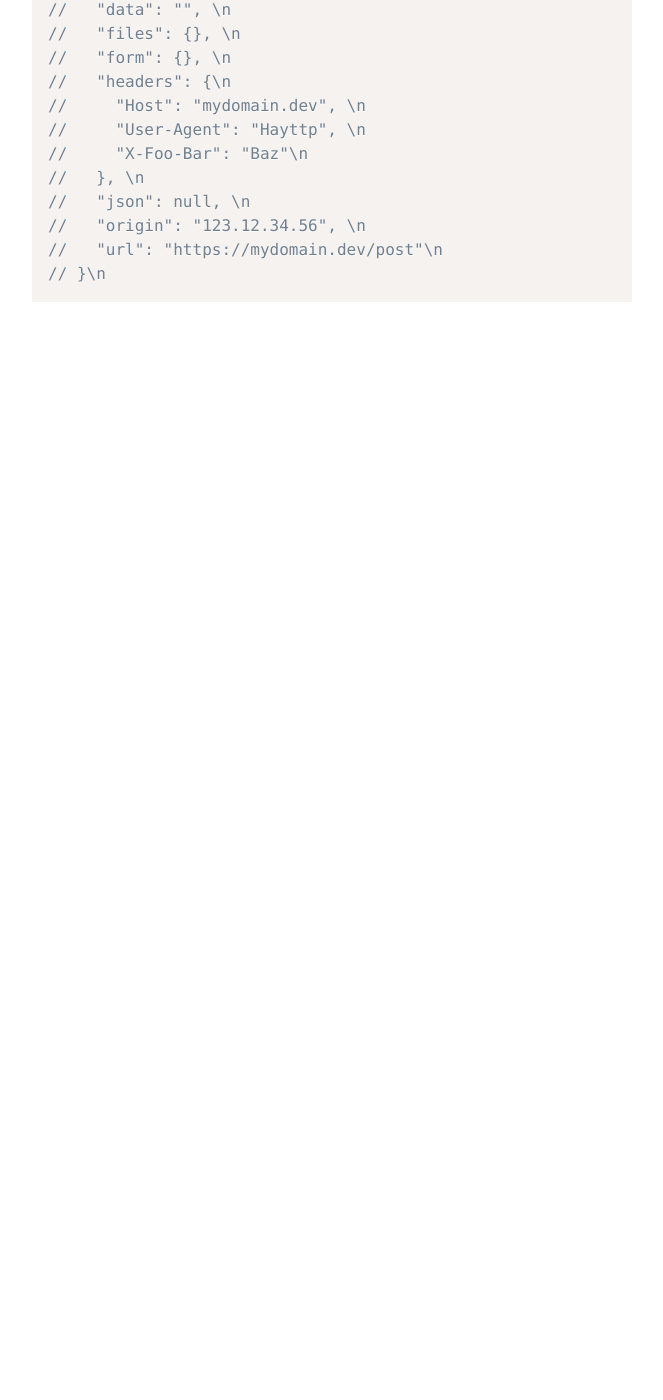
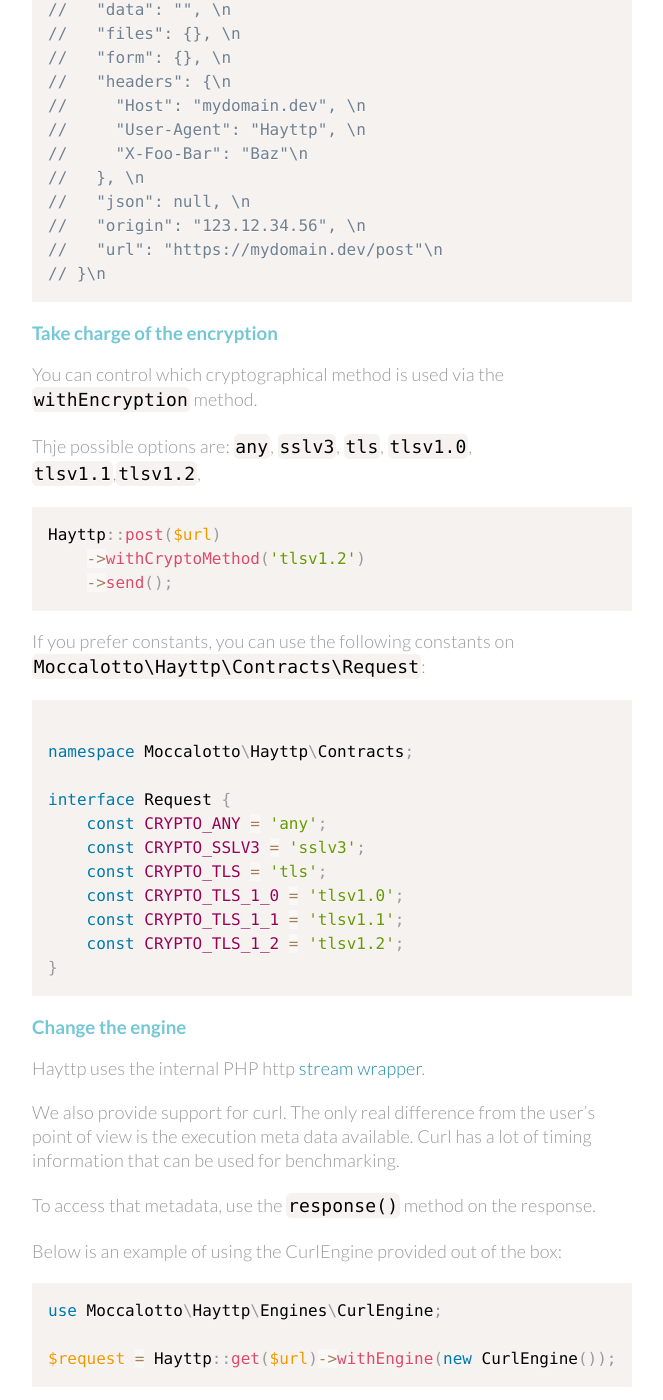
Before and after one commit to moccalotto/moccalotto.github.com, a Jekyll site: the page built from docs/hayttp.md, in a window 1280 px wide and 1400 px high, scrolled down 3589 px. Shown: the whole window, without its empty margins (308-971 px from the left). Built offline with Jekyll 4.4.1, drawn with Linux system fonts in a browser that asks for light colours; nearby versions of some CDN libraries; before the commit the page ends 3907 px from its top, so only the background shows below that; some of the changed text lies outside the part shown.

Commit message:
More Hayttp stuff

````diff
--- a/docs/hayttp.md
+++ b/docs/hayttp.md
@@ -175,3 +175,119 @@ $responseString =
 //   "url": "https://mydomain.dev/post"\n
 // }\n
 ```
+
+### Take charge of the encryption
+
+You can control which cryptographical method is used via the `withEncryption` method.
+
+Thje possible options are: `any`, `sslv3`, `tls`, `tlsv1.0`, `tlsv1.1`,`tlsv1.2`,
+
+```php
+Hayttp::post($url)
+    ->withCryptoMethod('tlsv1.2')
+    ->send();
+```
+
+
+If you prefer constants, you can use the following constants on `Moccalotto\Hayttp\Contracts\Request`:
+
+```php
+
+namespace Moccalotto\Hayttp\Contracts;
+
+interface Request {
+    const CRYPTO_ANY = 'any';
+    const CRYPTO_SSLV3 = 'sslv3';
+    const CRYPTO_TLS = 'tls';
+    const CRYPTO_TLS_1_0 = 'tlsv1.0';
+    const CRYPTO_TLS_1_1 = 'tlsv1.1';
+    const CRYPTO_TLS_1_2 = 'tlsv1.2';
+}
+```
+
+### Change the engine
+
+Hayttp uses the internal PHP http [stream wrapper](http://php.net/manual/wrappers.http.php).
+
+We also provide support for curl. The only real difference from the user's point of view is
+the execution meta data available. Curl has a lot of timing information that can be used for benchmarking.
+
+To access that metadata, use the `response()` method on the response.
+
+
+Below is an example of using the CurlEngine provided out of the box:
+
+```php
+use Moccalotto\Hayttp\Engines\CurlEngine;
+
+$request = Hayttp::get($url)->withEngine(new CurlEngine());
+```
+
+
+### Metadata
+
+When executing a request, the engine records some metadata and stores it on the response.
+This data can be accessed via the metadata method.
+
+The metadata is completely engine-specific;
+the `CurlEngine` is great for benchmarking and the `NativeEngine`
+is great for determining exactly which crypto method was used.
+
+Metadata for `Moccalotto\Hayttp\Engines\NativeEngine`:
+
+```php
+[
+    // crypto info only available for https requests.
+     "crypto" => [
+       "protocol" => "TLSv1.2",
+       "cipher_name" => "ECDHE-RSA-AES256-GCM-SHA384",
+       "cipher_bits" => 256,
+       "cipher_version" => "TLSv1/SSLv3",
+     ],
+     "timed_out" => false,
+     "blocked" => true,
+     "eof" => true,
+     "wrapper_data" => [
+     /* all http headers are stored here */
+     ],
+     "wrapper_type" => "http",
+     "stream_type" => "tcp_socket/ssl",
+     "mode" => "r",
+     "unread_bytes" => 0,
+     "seekable" => false,
+     "uri" => "https://mysite.dev",
+ ]
+```
+
+Metadata for `Moccalotto\Hayttp\Engines\CurlEngine`:
+
+```php
+[
+     "url" => "https://mysite.dev",
+     "content_type" => "application/json",
+     "http_code" => 200,
+     "header_size" => 215,
+     "request_size" => 159,
+     "filetime" => -1,
+     "ssl_verify_result" => 0,
+     "redirect_count" => 0,
+     "total_time" => 0.586272,
+     "namelookup_time" => 0.034034,
+     "connect_time" => 0.130231,
+     "pretransfer_time" => 0.48859,
+     "size_upload" => 0.0,
+     "size_download" => 357.0,
+     "speed_download" => 608.0,
+     "speed_upload" => 0.0,
+     "download_content_length" => 357.0,
+     "upload_content_length" => 0.0,
+     "starttransfer_time" => 0.586214,
+     "redirect_time" => 0.0,
+     "redirect_url" => "",
+     "primary_ip" => "123.1.2.3",
+     "certinfo" => [],
+     "primary_port" => 443,
+     "local_ip" => "1.2.3.4",
+     "local_port" => 54294,
+]
+```
````
